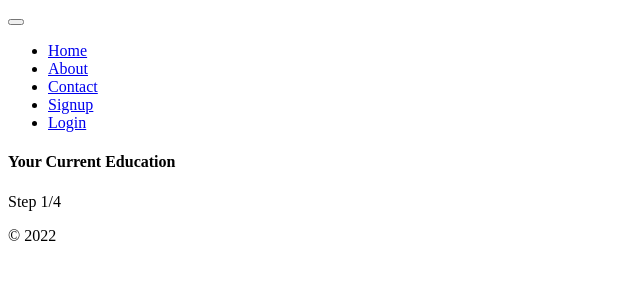
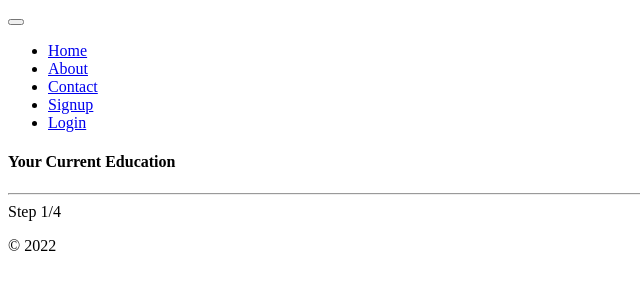
Before and after one commit to DevParmar2101/chat-boot, a Yii app: template frontend/views/_partial/_education.php in a window 1280 px wide. Shown: the top 300 px of the page, without its empty margins (0-640 px from the left). Run offline with PHP 8.4 and a stand-in for Yii, Linux system fonts and the light colour scheme; the template is opened without the code that fills it, so the values that code supplies are empty; some libraries are stand-ins or nearby versions.

Commit message:
some code fixes in this file

```diff
--- a/frontend/views/_partial/_education.php
+++ b/frontend/views/_partial/_education.php
@@ -13,9 +13,10 @@ CrudAsset::register($this);
 ?>
 
 <?php Pjax::begin(['id' => 'id-setup-process','enablePushState' => false,'scrollTo' => false]); ?>
-    <div class="card text-center mx-auto" style="display:block; width: 45rem">
+    <div class="card mx-auto" style="display:block; width: 45rem">
         <div class="card-header">
             <h4>Your Current Education</h4>
+            <hr>
             <span class="text-sm-left text-secondary">Step 1/4</span>
         </div>
         <div class="card">
```
